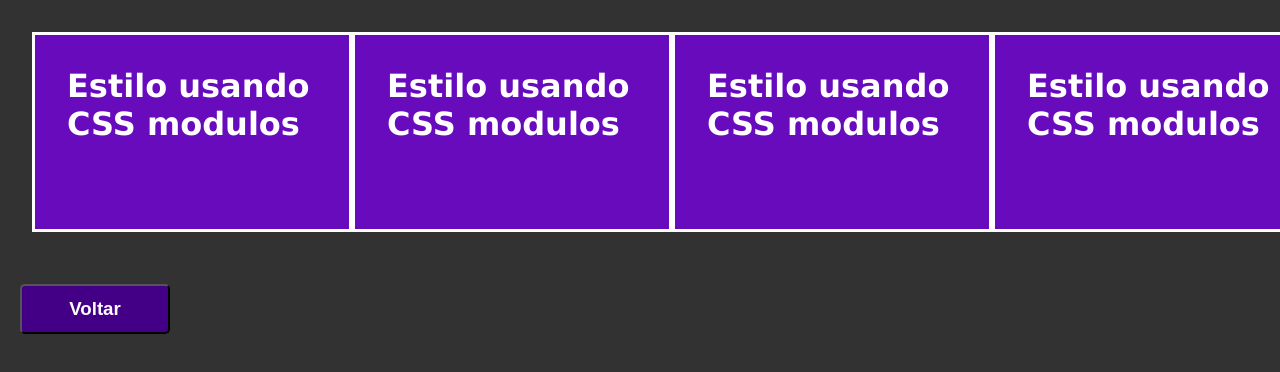
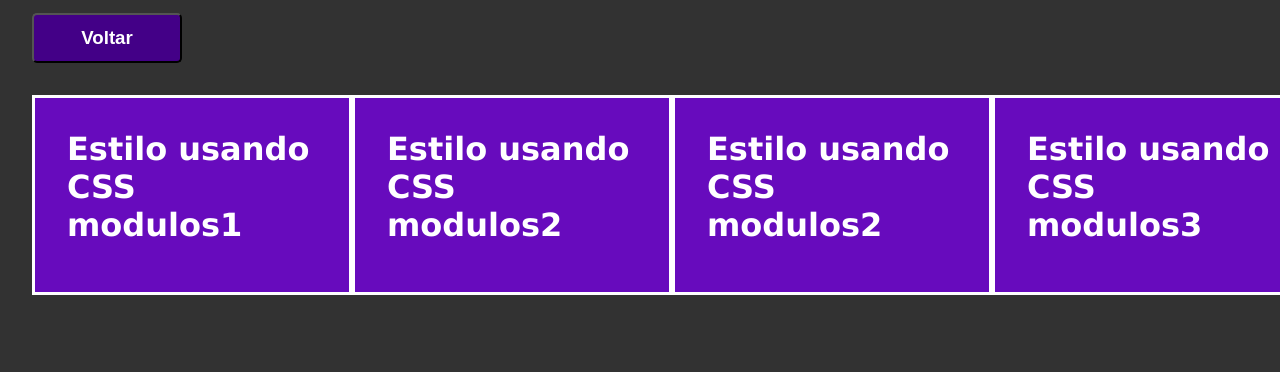
Before and after one commit to gustavo-silva-clear/React_register_project, a Next.js app: page /estiloso in a window 1280 px wide. Shown: the top 372 px of the page. Built offline with nearby package versions, Linux system fonts and the light colour scheme.

Commit message:
feat: Component Browser

```diff
--- /dev/null
+++ b/src/components/Layout.jsx
@@ -0,0 +1,16 @@
+import styles from '../styles/Estiloso.module.css'
+import Link from "next/link"
+
+export default function Layout(props) {
+
+    return (
+
+        <div>
+
+            <Link href='/'><button className="btn"><h3>Voltar</h3></button></Link>
+            {props.children}
+        </div>
+
+    )
+
+}
--- a/src/pages/estiloso.jsx
+++ b/src/pages/estiloso.jsx
@@ -1,31 +1,33 @@
 import styles from '../styles/Estiloso.module.css'
-import Link from 'next/link'
+import Layout from '../components/Layout'
 
 export default function Estiloso() {
 
     return (
+
+        <Layout>
+
             <div className={styles.cont}>
 
+
+
                 <div className={styles.roxo}>
-                <h1>Estilo usando CSS modulos</h1>
+                    <h1>Estilo usando CSS modulos1</h1>
                 </div>
 
                 <div className={styles.roxo}>
-                <h1>Estilo usando CSS modulos</h1>
+                    <h1>Estilo usando CSS modulos2</h1>
                 </div>
 
                 <div className={styles.roxo}>
-                <h1>Estilo usando CSS modulos</h1>
+                    <h1>Estilo usando CSS modulos2</h1>
                 </div>
 
                 <div className={styles.roxo}>
-                <h1>Estilo usando CSS modulos</h1>
+                    <h1>Estilo usando CSS modulos3</h1>
                 </div>
-
-            <Link href="/"><button className="btn"><h3>Voltar</h3></button></Link>
-
             </div>
-
+        </Layout>
     )
 
 }
--- a/src/styles/globals.css
+++ b/src/styles/globals.css
@@ -109,7 +109,8 @@ color:#fff
 
 .btn {
 
-margin: 20px;
+margin-top: 1%;
+margin-left: 2.5%;
 height: 50px;
 width: 150px;
 background-color: #430087;
```
Lines whose indentation alone changed are shown as unchanged.
